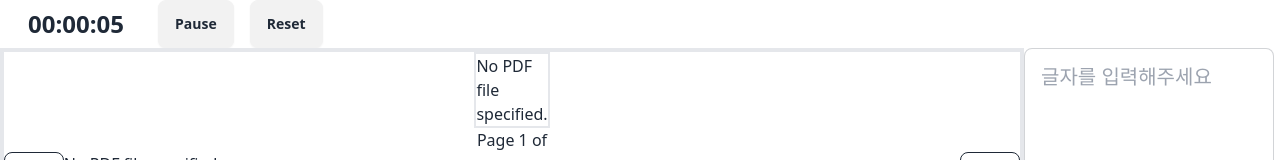
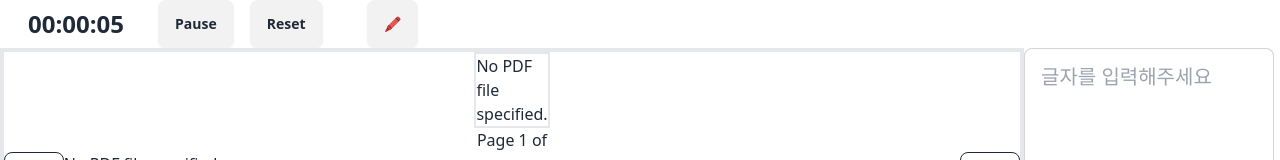
Before and after one commit to josuk0212/Help-Presentation, a React (Vite) app: page /Speaker in a window 1280 px wide. Shown: the top 160 px of the page. Built offline with nearby package versions, Linux system fonts and the light colour scheme.

Commit message:
feat: 드로잉 on/off 기능 구현

```diff
--- a/src/components/PresentationMode/Canvas.jsx
+++ b/src/components/PresentationMode/Canvas.jsx
@@ -1,10 +1,14 @@
 import { useEffect, useMemo, useRef, useState } from "react";
+
+import useOnOffStore from "../../stores/useOnOffStore";
 
 function Drawing() {
   const [isDrawing, setIsDrawing] = useState(false);
+  const [isShowDrawing, setIsShowDrawing] = useState(null);
   const [coordinate, setCoordinate] = useState({ x: 0, y: 0 });
   const [coordinateList, setCoordinateList] = useState([]);
   const [pageNumber, setPageNumber] = useState(1);
+  const { isDisplayDrawing } = useOnOffStore();
   const canvasRef = useRef(null);
 
   const canvasChannel = useMemo(() => {
@@ -12,11 +16,20 @@ function Drawing() {
     return channel;
   }, []);
 
+  const toggleChannel = useMemo(() => {
+    const channel = new BroadcastChannel("toggle");
+    channel.postMessage(isDisplayDrawing);
+    return channel;
+  }, [isDisplayDrawing]);
+
   useEffect(() => {
     canvasChannel.onmessage = (shareState) => {
       setPageNumber(shareState.data);
     };
-  }, [canvasChannel]);
+    toggleChannel.onmessage = (shareState) => {
+      setIsShowDrawing(shareState.data);
+    };
+  }, [canvasChannel, toggleChannel]);
 
   useEffect(() => {
     const canvas = canvasRef.current;
@@ -31,11 +44,15 @@ function Drawing() {
   }, [coordinateList]);
 
   function handleStartDrawing(event) {
-    const startCoordinateX = event.nativeEvent.offsetX;
-    const startCoordinateY = event.nativeEvent.offsetY;
+    if (!isShowDrawing) {
+      return;
+    } else {
+      const startCoordinateX = event.nativeEvent.offsetX;
+      const startCoordinateY = event.nativeEvent.offsetY;
 
-    setIsDrawing(true);
-    setCoordinate({ x: startCoordinateX, y: startCoordinateY });
+      setIsDrawing(true);
+      setCoordinate({ x: startCoordinateX, y: startCoordinateY });
+    }
   }
 
   function handleDrawing(event) {
--- a/src/components/PresentationPage/SpeakerPage.jsx
+++ b/src/components/PresentationPage/SpeakerPage.jsx
@@ -1,9 +1,13 @@
+import useOnOffStore from "../../stores/useOnOffStore";
 import Memo from "../PresentationMode/Memo";
 import Timer from "../PresentationMode/Timer";
+import Button from "../Share/Button";
 import DocumentViewer from "../ViewDocument/DocumentViewer";
 
 function SpeakerPage() {
+  const { isDisplayDrawing, setIsDisplayDrawing } = useOnOffStore();
   const pdfUrl = localStorage.getItem("pdfUrl");
+  const drawButtonTitle = "🖍️";
 
   function getCursorCoordinate(event) {
     const coordX = event.nativeEvent.offsetX;
@@ -13,10 +17,26 @@ function SpeakerPage() {
     localStorage.setItem("coordY", coordY);
   }
 
+  function handleDrawingToggle() {
+    if (!isDisplayDrawing) {
+      setIsDisplayDrawing(true);
+    } else {
+      setIsDisplayDrawing(false);
+    }
+  }
+
   return (
     <>
-      <div>
-        <Timer />
+      <div className="flex">
+        <div>
+          <Timer />
+        </div>
+        <div className="ml-11">
+          <Button
+            onClickEvent={handleDrawingToggle}
+            title={drawButtonTitle}
+          />
+        </div>
       </div>
       <div className="flex">
         <div className="w-[80%] ml h-min border-4">
--- a/src/stores/useOnOffStore.js
+++ b/src/stores/useOnOffStore.js
@@ -3,8 +3,10 @@ import { create } from "zustand";
 const useOnOffStore = create((set) => ({
   isFullScreen: false,
   isOpenSpeakerPage: false,
+  isDisplayDrawing: false,
   setIsFullScreen: (state) => set({ isFullScreen: state }),
   setIsOpenSpeakerpage: (state) => set({ isOpenSpeakerPage: state }),
+  setIsDisplayDrawing: (state) => set({ isDisplayDrawing: state }),
 }));
 
 export default useOnOffStore;
```
